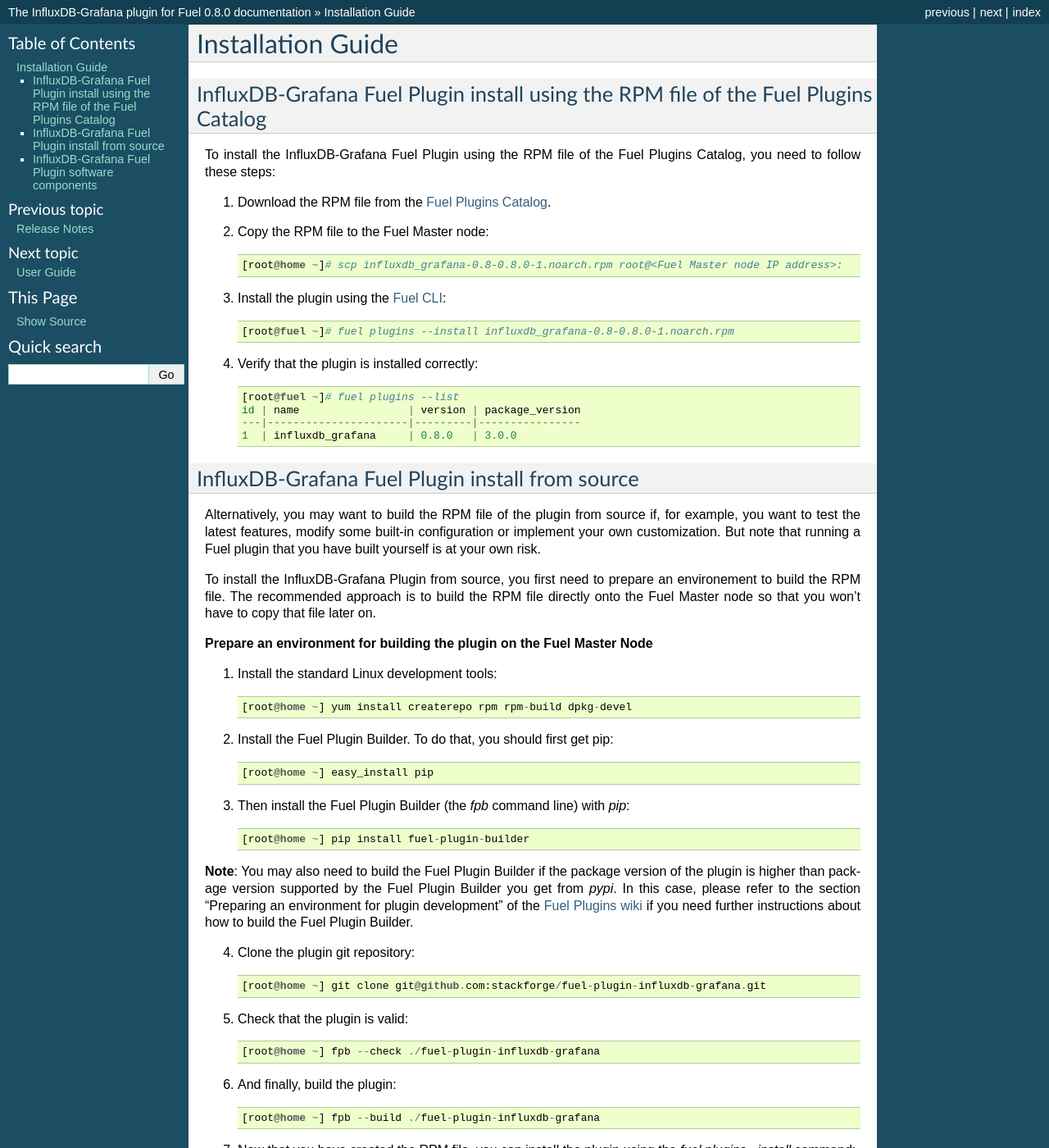
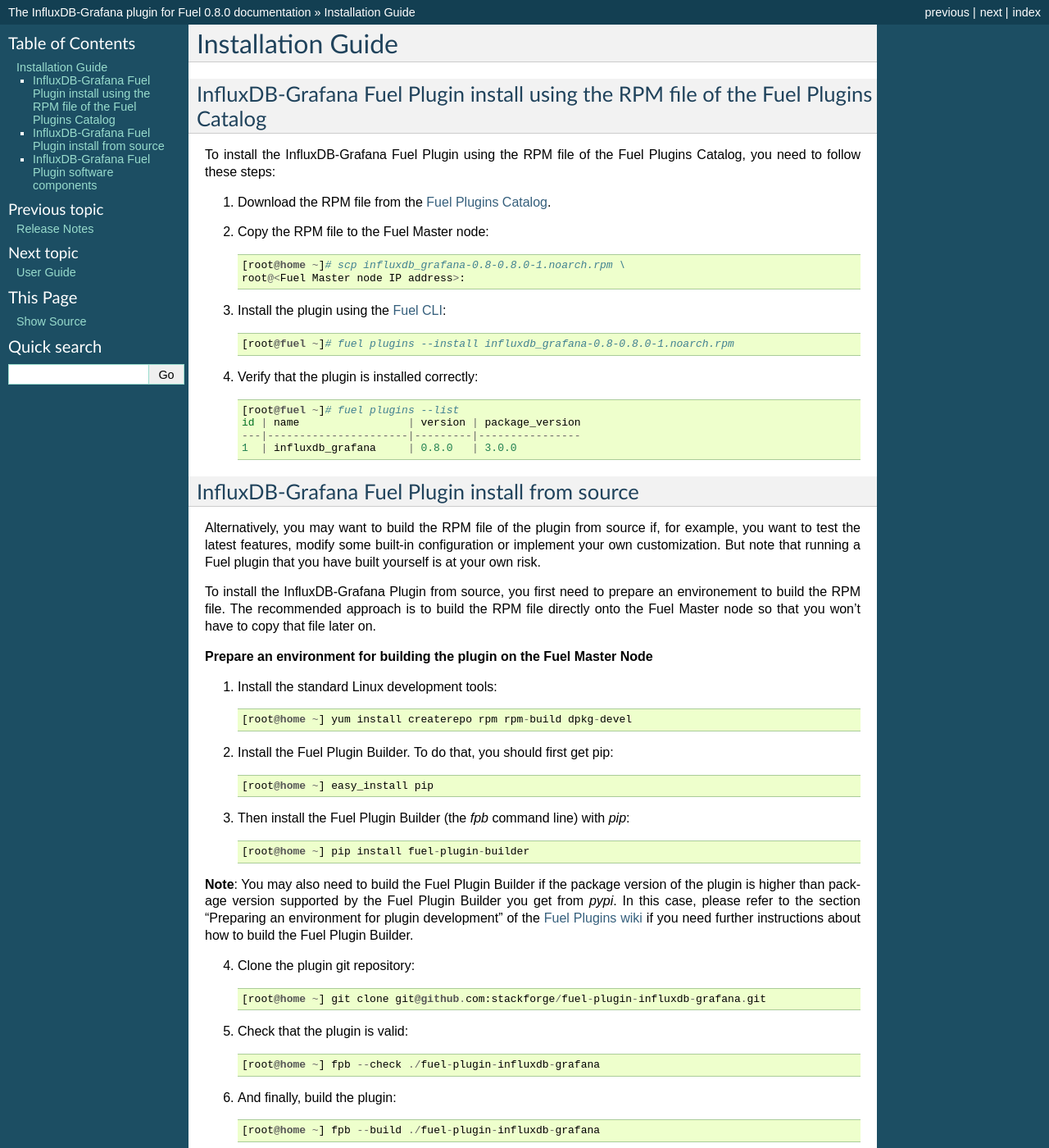
Before and after one commit to openstack-archive/fuel-plugin-influxdb-grafana, a Sphinx documentation site: the page built from doc/source/installation.rst, in a window 1280 px wide and 1400 px high. Shown: the whole window at 82% size. Built offline with Sphinx 7.4.7, drawn with Linux system fonts in a browser that asks for light colours; some of the changed text lies outside the part shown.

```diff
--- a/doc/source/conf.py
+++ b/doc/source/conf.py
@@ -25,3 +25,8 @@ latex_documents = [
   ('index', 'InfluxDBGrafana.tex', u'The InfluxDB-Grafana plugin for Fuel Documentation',
    u'Mirantis Inc.', 'manual'),
 ]
+
+# make latex stop printing blank pages between sections
+# http://stackoverflow.com/questions/5422997/sphinx-docs-remove-blank-pages-from-generated-pdfs
+latex_elements = {'classoptions': ',openany,oneside', 'babel':
+                  '\\usepackage[english]{babel}'}
--- a/doc/source/installation.rst
+++ b/doc/source/installation.rst
@@ -13,7 +13,8 @@ Catalog, you need to follow these steps:
 
 2. Copy the RPM file to the Fuel Master node::
 
-    [root@home ~]# scp influxdb_grafana-0.8-0.8.0-1.noarch.rpm root@<Fuel Master node IP address>:
+    [root@home ~]# scp influxdb_grafana-0.8-0.8.0-1.noarch.rpm \
+    root@<Fuel Master node IP address>:
 
 3. Install the plugin using the `Fuel CLI <http://docs.mirantis.com/openstack/fuel/fuel-7.0/user-guide.html#using-fuel-cli>`_::
 
--- a/doc/source/overview.rst
+++ b/doc/source/overview.rst
@@ -36,6 +36,8 @@ Requirements
 +------------------------+--------------------------------------------------------------------------------------------+
 | **Requirement**        | **Version/Comment**                                                                        |
 +========================+============================================================================================+
+| Disk space             | At least 55GB                                                                              |
++------------------------+--------------------------------------------------------------------------------------------+
 | Fuel                   | Mirantis OpenStack 7.0                                                                     |
 +------------------------+--------------------------------------------------------------------------------------------+
 | Hardware configuration | The hardware configuration (RAM, CPU, disk(s)) required by this plugin depends on the size |
--- a/doc/source/user.rst
+++ b/doc/source/user.rst
@@ -98,9 +98,9 @@ running properly. On the Fuel Master node, you can retrieve the IP
 address of the node where InfluxDB is installed via the `fuel` command line::
 
     [root@fuel ~]# fuel nodes
-    id | status   | name             | cluster | ip        | mac               | roles                | pending_roles | online | group_id
-    ---|----------|------------------|---------|-----------|-------------------|----------------------|---------------|--------|---------
-    37 | ready    | Untitled (47:b7) | 38      | 10.20.0.4 | 08:00:27:54:47:b7 | influxdb_grafana     |               | True   | 38
+    id | status   | name | cluster | ip        | ... | roles             | ...
+    ---|----------|------|---------|-----------|-----|-------------------|----
+    37 | ready    | lma  | 38      | 10.20.0.4 | ... | influxdb_grafana  | ...
 
     [Skip ...]
 
```
Also changed, not shown: other parts of doc/source/installation.rst (+1 -1 lines).
